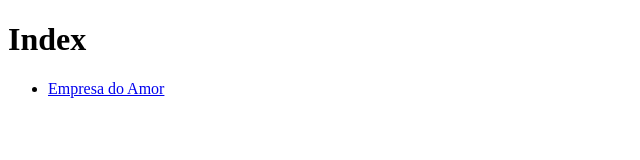
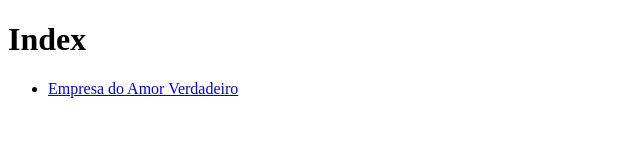
Before and after one commit to Zerbinatto/treinamento-pessoal, a plain HTML site: page index.html in a window 1280 px wide. Shown: the full height of the page, 0-640 px from the left. Drawn offline with Linux system fonts and the light colour scheme.

Commit message:
O amor existe

```diff
--- a/index.html
+++ b/index.html
@@ -11,7 +11,7 @@
 
     <ul>
         <li>
-            <a href="empresa.html">Empresa do Amor</a>
+            <a href="empresa.html">Empresa do Amor Verdadeiro</a>
         </li>
     </ul>
 
```
